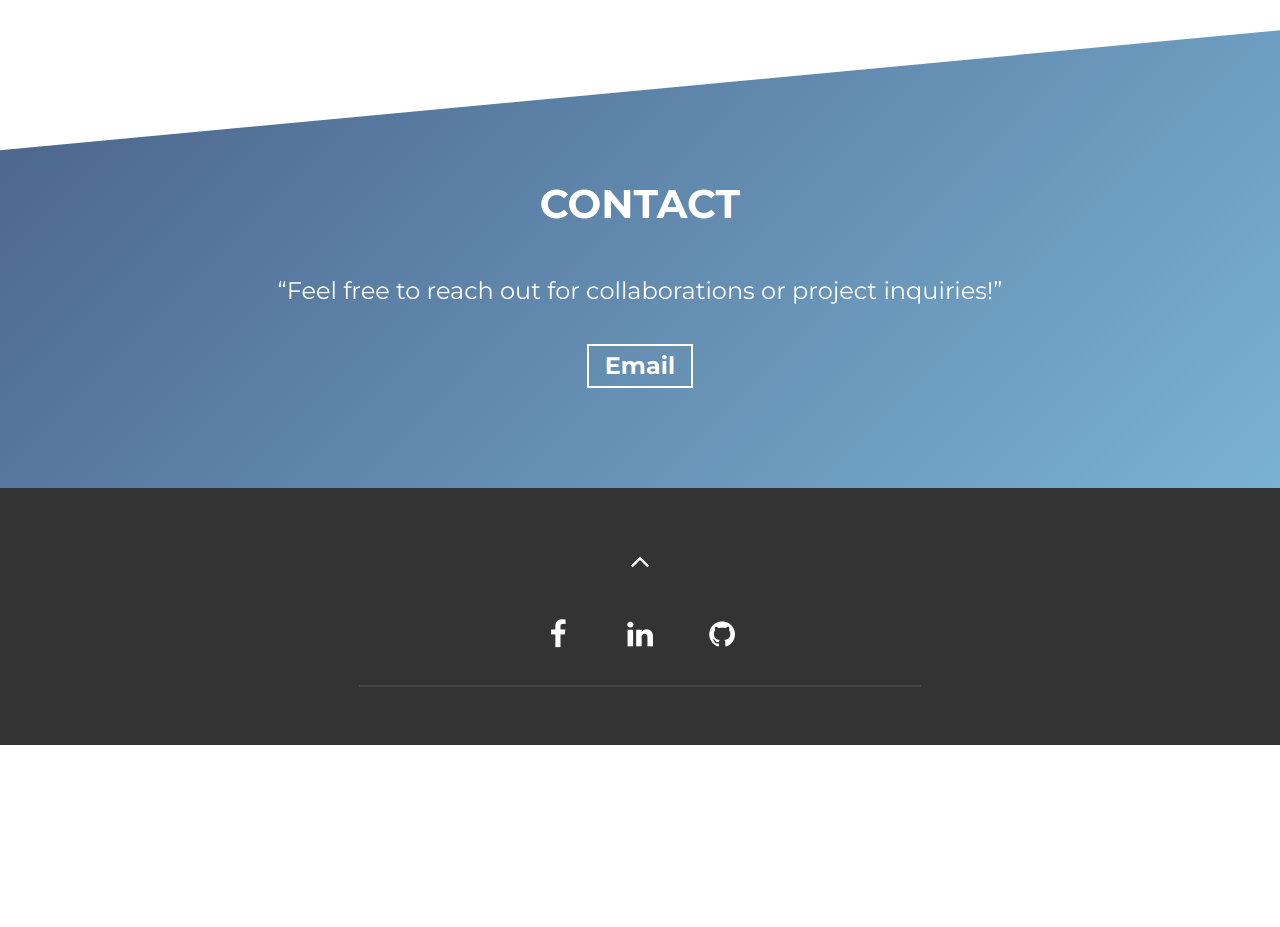
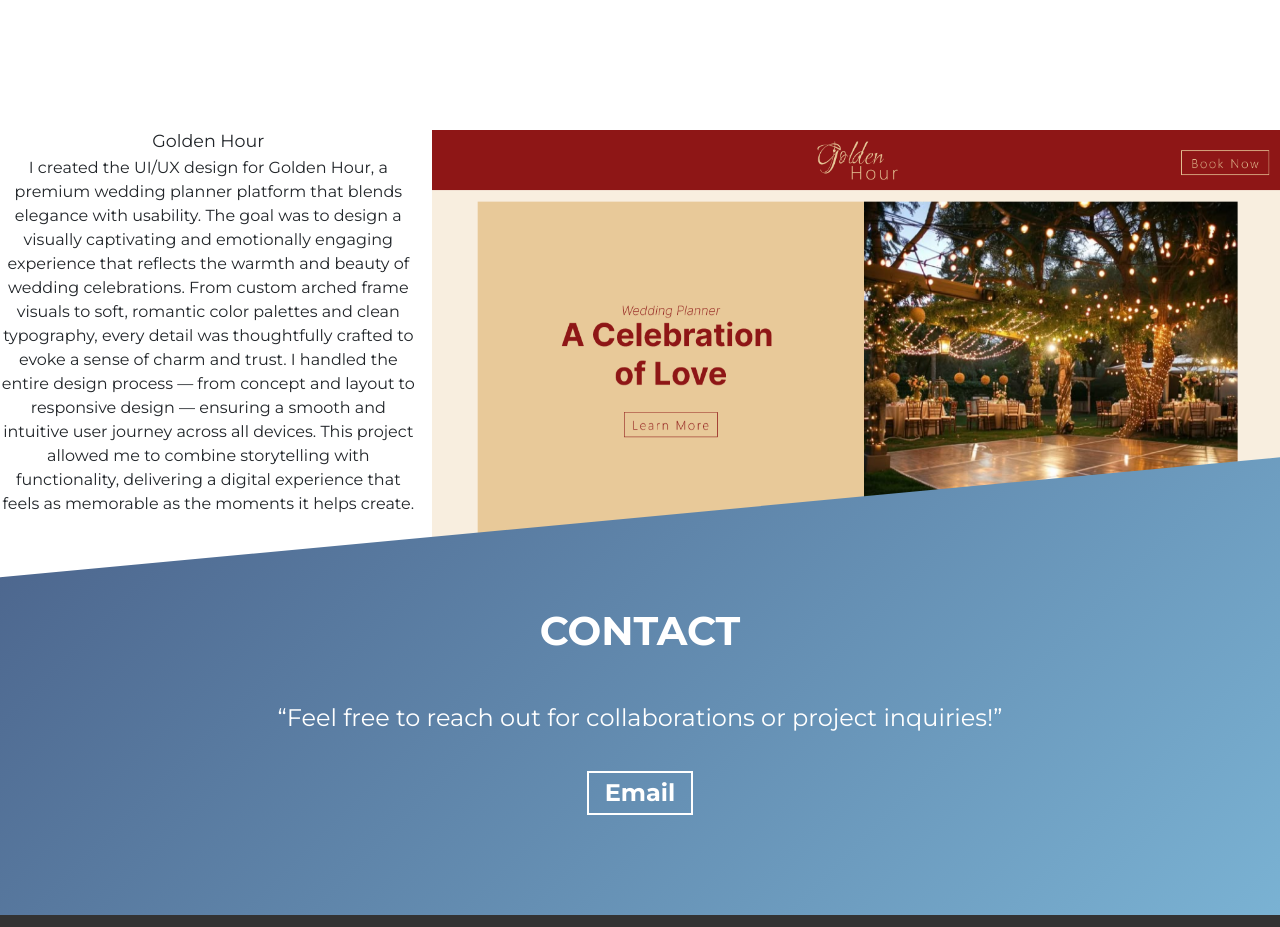
Before and after one commit to sijalkarki31/Portfolio, a website built with Parcel: page src/index.html in a window 1280 px wide. Shown: the part 2940-3867 px from the top of the page. Before the commit the page ends 3685 px from the top, so only its background shows below. Built offline with nearby package versions, Linux system fonts and the light colour scheme.

Commit message:
Update index.html

```diff
--- a/src/index.html
+++ b/src/index.html
@@ -293,6 +293,50 @@
     <!-- /END Projects Section -->
 <!-- /END Project -->
 
+ <!-- Notice: each .row is a project -->
+<div class="row">
+  <div class="col-lg-4 col-sm-12">
+    <div class="project-wrapper__text load-hidden">
+      <h3 class="project-wrapper__text-title">Golden Hour</h3>
+      <div>
+        <p class="mb-4">
+          I created the UI/UX design for Golden Hour, a premium wedding planner platform that blends elegance with usability. The goal was to design a visually captivating and emotionally engaging experience that reflects the warmth and beauty of wedding celebrations. From custom arched frame visuals to soft, romantic color palettes and clean typography, every detail was thoughtfully crafted to evoke a sense of charm and trust. I handled the entire design process — from concept and layout to responsive design — ensuring a smooth and intuitive user journey across all devices. This project allowed me to combine storytelling with functionality, delivering a digital experience that feels as memorable as the moments it helps create.
+        </p>
+      </div>
+      <!-- Optional: add a link to the design if available -->
+      <!--
+      <a
+        rel="noreferrer"
+        target="_blank"
+        class="cta-btn cta-btn--hero"
+        href="#"
+      >
+        View in Figma
+      </a>
+      -->
+    </div>
+  </div>
+  <div class="col-lg-8 col-sm-12">
+    <div class="project-wrapper__image load-hidden">
+      <a rel="noreferrer" href="#!" target="_blank">
+        <div
+          data-tilt
+          data-tilt-max="4"
+          data-tilt-glare="true"
+          data-tilt-max-glare="0.5"
+          class="thumbnail rounded js-tilt"
+        >
+          <img
+            alt="Project Image"
+            class="img-fluid"
+            src="assets/Wedding1.png"
+          />
+        </div>
+      </a>
+    </div>
+  </div>
+</div>
+<!-- /END Project -->
 
 
     </section>
```
